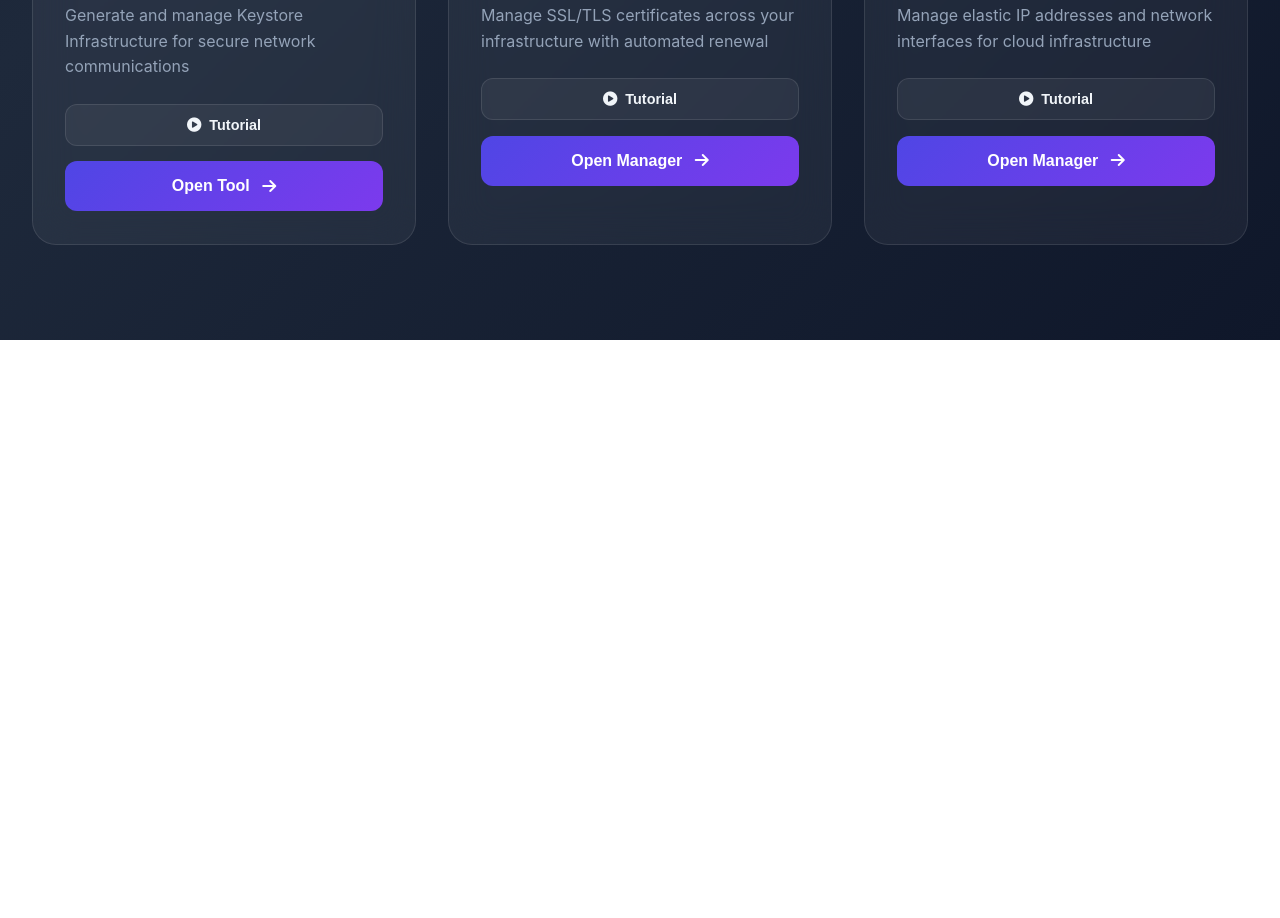
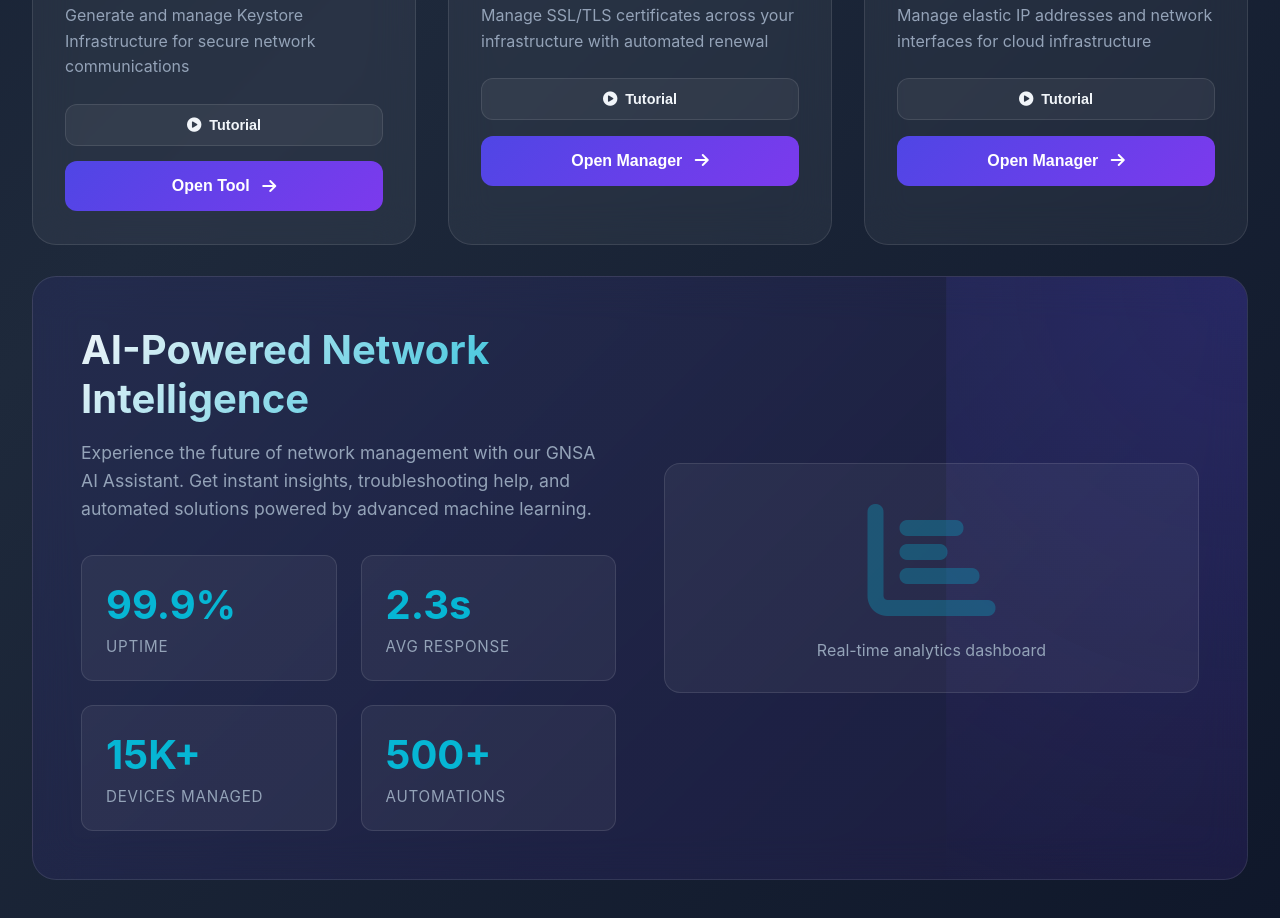
Before and after one commit to b-w-v/infra-control-center, a plain HTML site: page index.html in a window 1280 px wide. Shown: the part 1489-2407 px from the top of the page. Before the commit the page ends 1829 px from the top, so only its background shows below. Drawn offline with Linux system fonts and the light colour scheme.

Commit message:
3rd commit

```diff
--- a/index.html
+++ b/index.html
@@ -541,6 +541,88 @@
             font-size: 1.25rem;
         }
 
+        /* Feature Statistics Card */
+        .feature-card {
+            grid-column: 1 / -1;
+            background: linear-gradient(135deg, rgba(79, 70, 229, 0.1), rgba(124, 58, 237, 0.1));
+            backdrop-filter: blur(20px);
+            border: 1px solid var(--glass-border);
+            border-radius: 24px;
+            padding: 3rem;
+            display: grid;
+            grid-template-columns: 1fr 1fr;
+            gap: 3rem;
+            align-items: center;
+            position: relative;
+            overflow: hidden;
+        }
+
+        .feature-card::before {
+            content: '';
+            position: absolute;
+            top: -50%;
+            right: -50%;
+            width: 100%;
+            height: 100%;
+            background: radial-gradient(circle, rgba(79, 70, 229, 0.2), transparent);
+            animation: rotate 20s linear infinite;
+        }
+
+        @keyframes rotate {
+            from { transform: rotate(0deg); }
+            to { transform: rotate(360deg); }
+        }
+
+        .feature-content h2 {
+            font-size: 2.5rem;
+            margin-bottom: 1rem;
+            background: linear-gradient(135deg, var(--text-primary), var(--accent-color));
+            -webkit-background-clip: text;
+            -webkit-text-fill-color: transparent;
+        }
+
+        .feature-content p {
+            color: var(--text-secondary);
+            font-size: 1.1rem;
+            margin-bottom: 2rem;
+            line-height: 1.6;
+        }
+
+        .feature-stats {
+            display: grid;
+            grid-template-columns: repeat(2, 1fr);
+            gap: 1.5rem;
+            margin-top: 2rem;
+        }
+
+        .stat-item {
+            background: var(--glass-bg);
+            padding: 1.5rem;
+            border-radius: 12px;
+            border: 1px solid var(--glass-border);
+            transition: all 0.3s ease;
+        }
+
+        .stat-item:hover {
+            transform: translateY(-5px);
+            border-color: var(--primary-color);
+            background: var(--card-bg);
+        }
+
+        .stat-item .number {
+            font-size: 2.5rem;
+            font-weight: 700;
+            color: var(--accent-color);
+            margin-bottom: 0.5rem;
+        }
+
+        .stat-item .label {
+            color: var(--text-secondary);
+            font-size: 0.95rem;
+            text-transform: uppercase;
+            letter-spacing: 0.05em;
+        }
+
         /* Video Modal */
         .video-modal {
             display: none;
@@ -689,6 +771,10 @@
             .feature-card {
                 grid-template-columns: 1fr;
             }
+
+            .feature-stats {
+                grid-template-columns: repeat(2, 1fr);
+            }
         }
 
         @media (max-width: 768px) {
@@ -710,6 +796,10 @@
 
             .profile-info {
                 display: none;
+            }
+
+            .feature-stats {
+                grid-template-columns: 1fr;
             }
         }
     </style>
@@ -996,6 +1086,39 @@
                     Open Manager <i class="fas fa-arrow-right"></i>
                 </button>
             </div>
+
+            <!-- Feature Statistics Card -->
+            <div class="feature-card scroll-reveal" style="animation-delay: 0.9s">
+                <div class="feature-content">
+                    <h2>AI-Powered Network Intelligence</h2>
+                    <p>Experience the future of network management with our GNSA AI Assistant. Get instant insights,
+                    troubleshooting help, and automated solutions powered by advanced machine learning.</p>
+                    <div class="feature-stats">
+                        <div class="stat-item">
+                            <div class="number">99.9%</div>
+                            <div class="label">Uptime</div>
+                        </div>
+                        <div class="stat-item">
+                            <div class="number">2.3s</div>
+                            <div class="label">Avg Response</div>
+                        </div>
+                        <div class="stat-item">
+                            <div class="number">15K+</div>
+                            <div class="label">Devices Managed</div>
+                        </div>
+                        <div class="stat-item">
+                            <div class="number">500+</div>
+                            <div class="label">Automations</div>
+                        </div>
+                    </div>
+                </div>
+                <div style="position: relative; z-index: 1;">
+                    <div style="background: var(--glass-bg); border: 1px solid var(--glass-border); border-radius: 16px; padding: 2rem; text-align: center;">
+                        <i class="fas fa-chart-bar" style="font-size: 8rem; color: var(--accent-color); opacity: 0.3;"></i>
+                        <p style="margin-top: 1rem; color: var(--text-secondary);">Real-time analytics dashboard</p>
+                    </div>
+                </div>
+            </div>
         </div>
     </div>
 
```
